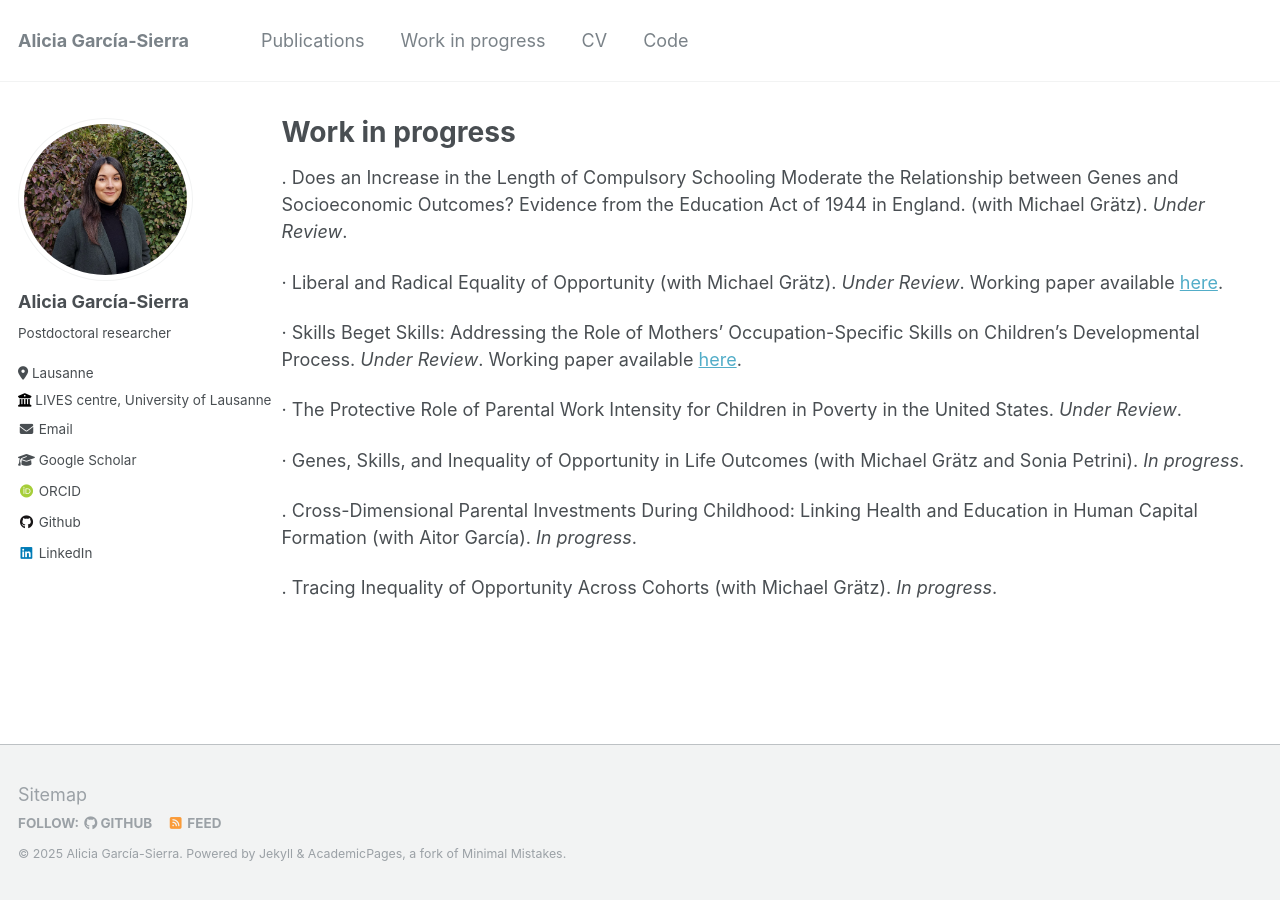
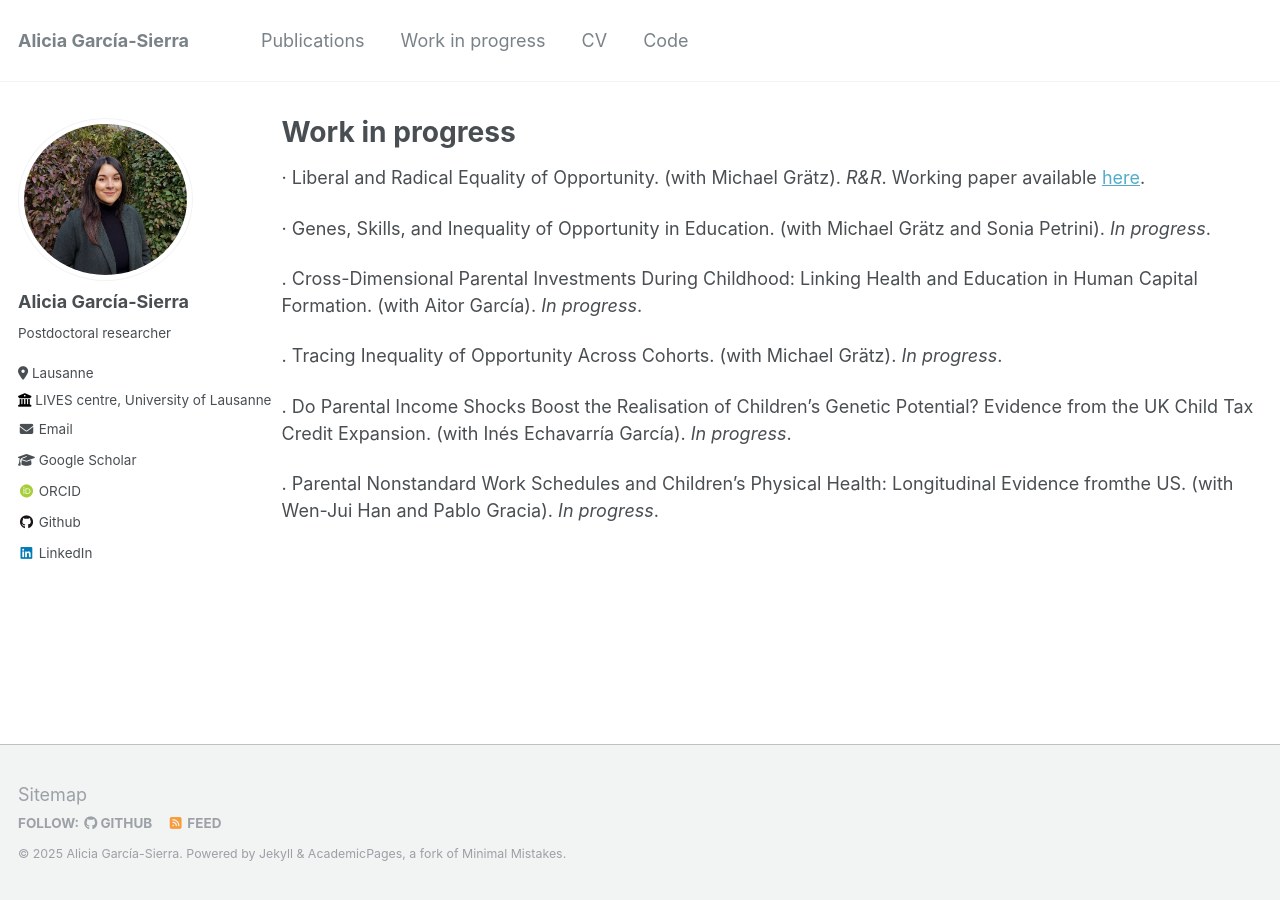
Before and after one commit to aliciagarciasierra/aliciagarciasierra.github.io, a Jekyll site: the page built from _pages/workinprogress.md, in a window 1280 px wide. Built offline with Jekyll 4.4.1, drawn with Linux system fonts in a browser that asks for light colours; some web fonts are replaced.

Commit message:
Update workinprogress.md

```diff
--- a/_pages/workinprogress.md
+++ b/_pages/workinprogress.md
@@ -6,16 +6,14 @@ author_profile: true
 
 ---
 
-. Does an Increase in the Length of Compulsory Schooling Moderate the Relationship between Genes and Socioeconomic Outcomes? Evidence from the Education Act of 1944 in England. (with Michael Grätz). _Under Review_.
+· Liberal and Radical Equality of Opportunity. (with Michael Grätz). _R&R_. Working paper available [here](https://osf.io/preprints/socarxiv/t2ucp).
 
-· Liberal and Radical Equality of Opportunity (with Michael Grätz). _Under Review_. Working paper available [here](https://osf.io/preprints/socarxiv/t2ucp).
+· Genes, Skills, and Inequality of Opportunity in Education. (with Michael Grätz and Sonia Petrini). _In progress_.
 
-· Skills Beget Skills: Addressing the Role of Mothers’ Occupation-Specific Skills on Children’s Developmental Process.  _Under Review_. Working paper available [here](https://osf.io/preprints/socarxiv/mxktu).
+. Cross-Dimensional Parental Investments During Childhood: Linking Health and Education in Human Capital Formation. (with Aitor García).  _In progress_.
 
-· The Protective Role of Parental Work Intensity for Children in Poverty in the United States. _Under Review_.
+. Tracing Inequality of Opportunity Across Cohorts. (with Michael Grätz).  _In progress_.
 
-· Genes, Skills, and Inequality of Opportunity in Life Outcomes (with Michael Grätz and Sonia Petrini). _In progress_.
+. Do Parental Income Shocks Boost the Realisation of Children’s Genetic Potential? Evidence from the UK Child Tax Credit Expansion. (with Inés Echavarría García).  _In progress_.
 
-. Cross-Dimensional Parental Investments During Childhood: Linking Health and Education in Human Capital Formation (with Aitor García).  _In progress_.
-
-. Tracing Inequality of Opportunity Across Cohorts (with Michael Grätz).  _In progress_.
+. Parental Nonstandard Work Schedules and Children’s Physical Health: Longitudinal Evidence fromthe US. (with Wen-Jui Han and Pablo Gracia).  _In progress_.
```
